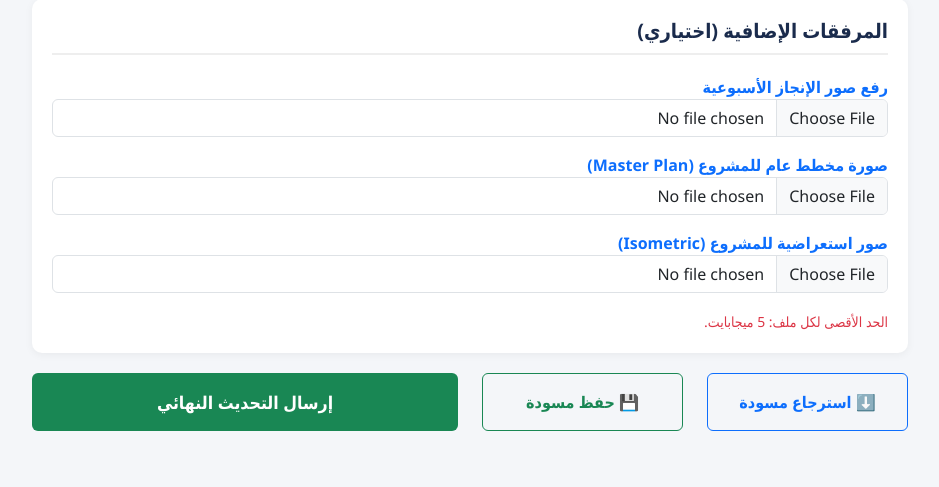
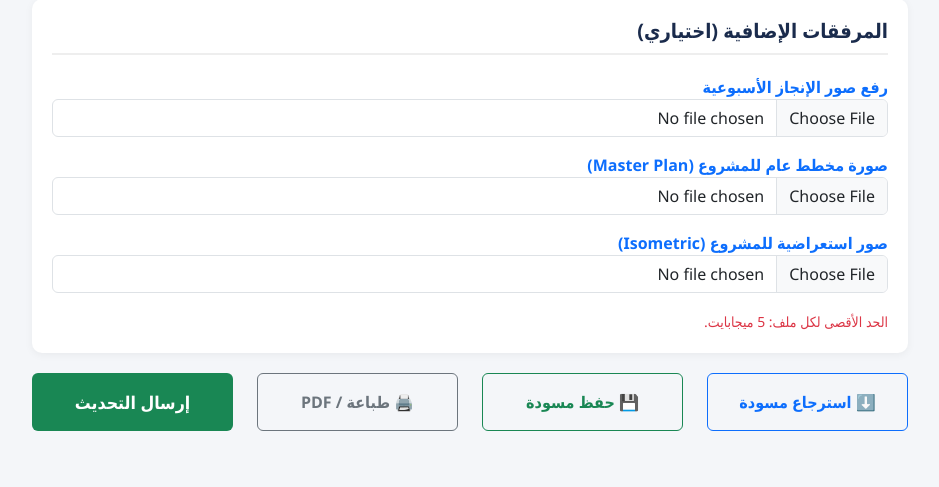
Before and after one commit to engmoha83-ctrl/projects-portfolio-system, a FastAPI app: template templates/index.html in a window 1280 px wide. Shown: the part 2643-3130 px from the top of the page, without its empty margins (170-1109 px from the left). Run offline with FastAPI, Linux system fonts and the light colour scheme; the template is opened without the code that fills it, so the values that code supplies are empty; some libraries are stand-ins or nearby versions.

Commit message:
Update index.html

```diff
--- a/templates/index.html
+++ b/templates/index.html
@@ -13,6 +13,18 @@
         .btn-submit { background-color: #1a2b4c; color: white; border: none; font-size: 1.1rem; font-weight: bold; }
         .lang-selector { background: transparent; color: white; border: 1px solid #d4a373; border-radius: 5px; padding: 2px 5px; outline: none; }
         .lang-selector option { color: black; }
+
+        /* ==========================================
+           تنسيقات الطباعة (تعمل فقط عند حفظ PDF أو الطباعة)
+        ========================================== */
+        @media print {
+            body { background-color: white !important; font-size: 12px; }
+            .navbar, .lang-container, .alert, .btn, input[type="file"], small.text-danger { display: none !important; }
+            .section-card { box-shadow: none !important; border: 1px solid #ddd !important; margin-bottom: 15px !important; padding: 15px !important; page-break-inside: avoid; }
+            .container { max-width: 100% !important; width: 100% !important; margin: 0 !important; padding: 0 !important; }
+            input, select, textarea { border: 1px solid #999 !important; background-color: transparent !important; color: black !important; }
+            ::-webkit-input-placeholder { color: transparent !important; }
+        }
     </style>
 </head>
 <body>
@@ -225,15 +237,19 @@
 
             <input type="file" id="draftFileInput" accept=".json" style="display: none;" onchange="loadFromFile(event)">
 
+            <!-- تعديل صف الأزرار لإضافة زر الطباعة -->
             <div class="row mb-5">
                 <div class="col-md-3 mb-2">
-                    <button type="button" class="btn btn-outline-primary w-100 py-3 fw-bold" onclick="document.getElementById('draftFileInput').click()" data-i18n="btn_restore">⬇️ استرجاع من ملف مسودة</button>
+                    <button type="button" class="btn btn-outline-primary w-100 py-3 fw-bold" onclick="document.getElementById('draftFileInput').click()" data-i18n="btn_restore">⬇️ استرجاع مسودة</button>
                 </div>
                 <div class="col-md-3 mb-2">
-                    <button type="button" class="btn btn-outline-success w-100 py-3 fw-bold" onclick="saveToFile()" data-i18n="btn_save">💾 حفظ كملف مسودة بجهازي</button>
+                    <button type="button" class="btn btn-outline-success w-100 py-3 fw-bold" onclick="saveToFile()" data-i18n="btn_save">💾 حفظ مسودة</button>
                 </div>
-                <div class="col-md-6 mb-2">
-                    <button type="submit" id="submitBtn" class="btn btn-submit w-100 py-3 bg-success" data-i18n="btn_submit">إرسال التحديث الأسبوعي النهائي</button>
+                <div class="col-md-3 mb-2">
+                    <button type="button" class="btn btn-outline-secondary w-100 py-3 fw-bold" onclick="window.print()" data-i18n="btn_print">🖨️ طباعة / PDF</button>
+                </div>
+                <div class="col-md-3 mb-2">
+                    <button type="submit" id="submitBtn" class="btn btn-submit w-100 py-3 bg-success" data-i18n="btn_submit">إرسال التحديث</button>
                 </div>
             </div>
 
@@ -254,7 +270,7 @@
                 sec6_title: "الموقف التنفيذي والمعوقات", f_works_c: "الأعمال المنتهية الأسبوع السابق", f_works_o: "الأعمال الجارية الأسبوع الحالي", f_works_p: "الأعمال المتوقعة الأسبوع القادم", f_obs_title: "وصف المعوقات الحالية", btn_add_obs: "+ إضافة مشكلة جديدة", ph_obs: "وصف العائق (يمكنك حذفه)", f_obs_closed: "تم الحل؟", btn_delete: "حذف", imp_h: "تأثير كبير", imp_m: "تأثير متوسط", imp_l: "تأثير منخفض", imp_n: "غير مؤثر",
                 sec7_title: "التقييم والمستندات الفنية", f_eval_1: "توفر العمالة (0-10)", f_eval_2: "توفر المعدات (0-10)", f_eval_3: "القدرة المالية (0-10)", f_eval_4: "الالتزام بالسلامة (0-10)", f_dr_sub: "مخططات مقدمة", f_dr_app: "مخططات معتمدة", f_dr_rev: "مخططات تحت الدراسة", f_ir_sub: "طلبات استلام مقدمة", f_ir_app: "طلبات استلام معتمدة", f_ir_rev: "طلبات استلام تحت الدراسة", f_ncr_o: "NCR مفتوحة", f_ncr_c: "NCR مغلقة",
                 sec8_title: "المرفقات الإضافية (اختياري)", sec8_photos: "رفع صور الإنجاز الأسبوعية", sec8_master: "صورة مخطط عام للمشروع (Master Plan)", sec8_iso: "صور استعراضية للمشروع (Isometric)", f_max_size: "الحد الأقصى لكل ملف: 5 ميجابايت.",
-                btn_restore: "⬇️ استرجاع مسودة", btn_save: "💾 حفظ مسودة", btn_submit: "إرسال التحديث النهائي"
+                btn_restore: "⬇️ استرجاع مسودة", btn_save: "💾 حفظ مسودة", btn_print: "🖨️ طباعة / PDF", btn_submit: "إرسال التحديث"
             },
             en: {
                 page_title: "Saudi Architects | Portal", nav_title: "Saudi Architects", nav_subtitle: "Projects Management - Weekly Update", btn_logout: "Logout", welcome_msg: "Welcome,", working_on: "Working on",
@@ -265,7 +281,7 @@
                 sec6_title: "Status & Obstacles", f_works_c: "Completed Works", f_works_o: "Ongoing Works", f_works_p: "Planned Works", f_obs_title: "Current Obstacles", btn_add_obs: "+ Add New Issue", ph_obs: "Obstacle description", f_obs_closed: "Solved?", btn_delete: "Delete", imp_h: "High Impact", imp_m: "Medium Impact", imp_l: "Low Impact", imp_n: "No Impact",
                 sec7_title: "Evaluation & Documents", f_eval_1: "Labor (0-10)", f_eval_2: "Equipment (0-10)", f_eval_3: "Financial (0-10)", f_eval_4: "HSE (0-10)", f_dr_sub: "Submitted Drawings", f_dr_app: "Approved Drawings", f_dr_rev: "Under Review Drawings", f_ir_sub: "Submitted IR", f_ir_app: "Approved IR", f_ir_rev: "Under Review IR", f_ncr_o: "Open NCRs", f_ncr_c: "Closed NCRs",
                 sec8_title: "Attachments (Optional)", sec8_photos: "Progress Photos", sec8_master: "Master Plan Image", sec8_iso: "Isometric Views", f_max_size: "Max file size: 5 MB.",
-                btn_restore: "⬇️ Load Draft", btn_save: "💾 Save Draft", btn_submit: "Submit Update"
+                btn_restore: "⬇️ Load Draft", btn_save: "💾 Save Draft", btn_print: "🖨️ Print / PDF", btn_submit: "Submit Update"
             },
             fr: {
                 page_title: "Architectes Saoudiens | Portail", nav_title: "Architectes Saoudiens", nav_subtitle: "Gestion de Projets - Mise à jour", btn_logout: "Déconnexion", welcome_msg: "Bienvenue,", working_on: "Projet actuel:",
@@ -276,7 +292,7 @@
                 sec6_title: "Statut exécutif et obstacles", f_works_c: "Travaux terminés", f_works_o: "Travaux en cours", f_works_p: "Travaux prévus", f_obs_title: "Obstacles actuels", btn_add_obs: "+ Ajouter un problème", ph_obs: "Description de l'obstacle", f_obs_closed: "Résolu?", btn_delete: "Supprimer", imp_h: "Impact Élevé", imp_m: "Impact Moyen", imp_l: "Impact Faible", imp_n: "Sans Impact",
                 sec7_title: "Évaluation et Documents", f_eval_1: "Main-d'œuvre (0-10)", f_eval_2: "Équipement (0-10)", f_eval_3: "Capacité financière (0-10)", f_eval_4: "Sécurité (0-10)", f_dr_sub: "Plans soumis", f_dr_app: "Plans approuvés", f_dr_rev: "Plans en révision", f_ir_sub: "IR soumis", f_ir_app: "IR approuvés", f_ir_rev: "IR en révision", f_ncr_o: "NCR ouverts", f_ncr_c: "NCR fermés",
                 sec8_title: "Pièces jointes (Optionnel)", sec8_photos: "Photos d'avancement", sec8_master: "Plan directeur (Master Plan)", sec8_iso: "Vues isométriques", f_max_size: "Taille max: 5 Mo.",
-                btn_restore: "⬇️ Charger brouillon", btn_save: "💾 Sauvegarder", btn_submit: "Soumettre la mise à jour"
+                btn_restore: "⬇️ Charger brouillon", btn_save: "💾 Sauvegarder", btn_print: "🖨️ Imprimer / PDF", btn_submit: "Soumettre la mise à jour"
             },
             es: {
                 page_title: "Arquitectos Saudíes | Portal", nav_title: "Arquitectos Saudíes", nav_subtitle: "Gestión de Proyectos - Actualización", btn_logout: "Cerrar sesión", welcome_msg: "Bienvenido,", working_on: "Trabajando en",
@@ -287,7 +303,7 @@
                 sec6_title: "Estado Ejecutivo y Obstáculos", f_works_c: "Trabajos Completados", f_works_o: "Trabajos en Curso", f_works_p: "Trabajos Planeados", f_obs_title: "Obstáculos Actuales", btn_add_obs: "+ Añadir Problema", ph_obs: "Descripción del obstáculo", f_obs_closed: "¿Resuelto?", btn_delete: "Eliminar", imp_h: "Alto Impacto", imp_m: "Impacto Medio", imp_l: "Bajo Impacto", imp_n: "Sin Impacto",
                 sec7_title: "Evaluación y Documentos", f_eval_1: "Mano de obra (0-10)", f_eval_2: "Equipos (0-10)", f_eval_3: "Capacidad Financiera (0-10)", f_eval_4: "Seguridad (0-10)", f_dr_sub: "Planos Enviados", f_dr_app: "Planos Aprobados", f_dr_rev: "Planos en Revisión", f_ir_sub: "IR Enviados", f_ir_app: "IR Aprobados", f_ir_rev: "IR en Revisión", f_ncr_o: "NCR Abiertos", f_ncr_c: "NCR Cerrados",
                 sec8_title: "Adjuntos (Opcional)", sec8_photos: "Fotos de Progreso", sec8_master: "Plano Maestro (Master Plan)", sec8_iso: "Vistas Isométricas", f_max_size: "Tamaño máximo: 5 MB.",
-                btn_restore: "⬇️ Cargar Borrador", btn_save: "💾 Guardar Borrador", btn_submit: "Enviar Actualización"
+                btn_restore: "⬇️ Cargar Borrador", btn_save: "💾 Guardar Borrador", btn_print: "🖨️ Imprimir / PDF", btn_submit: "Enviar Actualización"
             }
         };
 
@@ -349,7 +365,7 @@
         document.getElementById('cont_time').addEventListener('input', checkRequiredDates);
 
         // ==========================================
-        // 4. الحفظ والاسترجاع والإرسال (التحديث هنا)
+        // 4. الحفظ والاسترجاع والإرسال
         // ==========================================
         function saveToFile() {
             const formData = new FormData(document.getElementById('portfolioForm'));
@@ -395,7 +411,6 @@
                         const field = document.querySelector(`[name="${key}"]`);
 
                         if(field && !field.readOnly) {
-                            // تنظيف الأرقام المالية من الفواصل قبل إعادة عرضها لتجنب خطأ NaN
                             if (field.classList.contains('money-input')) {
                                 let rawValue = String(dataObj[key]).replace(/[^\d.]/g, '');
                                 let parts = rawValue.split('.');
```
